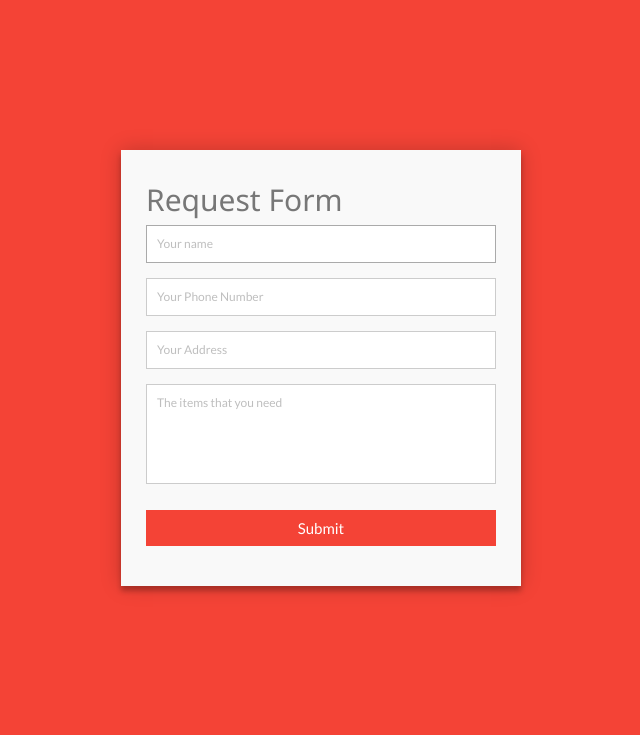
After one commit to bgreydinger/sdfsfd, a Flask app: page /request/ in a window 1280 px wide. The commit adds this page. Shown: the top 735 px of the page, without its empty margins (319-959 px from the left). Run offline with Flask 2, Linux system fonts and the light colour scheme.

Commit message:
added delivery and request form pages

```diff
--- a/coronahelp/basicpage.py
+++ b/coronahelp/basicpage.py
@@ -6,9 +6,13 @@ app = Flask(__name__)
 def home():
     return render_template('home.html')
 
-@app.route('/about/')
-def about():
-    return "make sure to not get coronavirus that would be bad"
+@app.route('/request/')
+def request():
+    return render_template('request.html')
+
+@app.route('/deliver/')
+def deliver():
+    return render_template('deliver.html')
 
 if __name__ == '__main__':
     app.run(debug=True)
--- /dev/null
+++ b/coronahelp/static/request.css
@@ -0,0 +1,145 @@
+@import url(https://fonts.googleapis.com/css?family=Lato:400,300,600,400italic);
+@import url(https://www.w3schools.com/w3css/4/w3.css);
+* {
+  margin: 0;
+  padding: 0;
+  box-sizing: border-box;
+  -webkit-box-sizing: border-box;
+  -moz-box-sizing: border-box;
+  -webkit-font-smoothing: antialiased;
+  -moz-font-smoothing: antialiased;
+  -o-font-smoothing: antialiased;
+  font-smoothing: antialiased;
+  text-rendering: optimizeLegibility;
+}
+
+body {
+  font-family: "Lato", Helvetica, Arial, sans-serif;
+  font-weight: 100;
+  font-size: 12px;
+  line-height: 30px;
+  color: #777;
+  background: #f44336;
+}
+
+.container {
+  max-width: 400px;
+  width: 100%;
+  margin: 0 auto;
+  position: relative;
+}
+
+#contact input[type="text"],
+#contact input[type="email"],
+#contact input[type="tel"],
+#contact input[type="url"],
+#contact textarea,
+#contact button[type="submit"] {
+  font: 400 12px/16px "Lato", Helvetica, Arial, sans-serif;
+}
+
+#contact {
+  background: #F9F9F9;
+  padding: 25px;
+  margin: 150px 0;
+  box-shadow: 0 0 20px 0 rgba(0, 0, 0, 0.2), 0 5px 5px 0 rgba(0, 0, 0, 0.24);
+}
+
+#contact h3 {
+  display: block;
+  font-size: 30px;
+  font-weight: 300;
+  margin-bottom: 10px;
+}
+
+#contact h4 {
+  margin: 5px 0 15px;
+  display: block;
+  font-size: 13px;
+  font-weight: 400;
+}
+
+fieldset {
+  border: medium none !important;
+  margin: 0 0 10px;
+  min-width: 100%;
+  padding: 0;
+  width: 100%;
+}
+
+#contact input[type="text"],
+#contact input[type="email"],
+#contact input[type="tel"],
+#contact input[type="url"],
+#contact textarea {
+  width: 100%;
+  border: 1px solid #ccc;
+  background: #FFF;
+  margin: 0 0 5px;
+  padding: 10px;
+}
+
+#contact input[type="text"]:hover,
+#contact input[type="email"]:hover,
+#contact input[type="tel"]:hover,
+#contact input[type="url"]:hover,
+#contact textarea:hover {
+  -webkit-transition: border-color 0.3s ease-in-out;
+  -moz-transition: border-color 0.3s ease-in-out;
+  transition: border-color 0.3s ease-in-out;
+  border: 1px solid #aaa;
+}
+
+#contact textarea {
+  height: 100px;
+  max-width: 100%;
+  resize: none;
+}
+
+#contact button[type="submit"] {
+  cursor: pointer;
+  width: 100%;
+  border: none;
+  background: #f44336;
+  color: #FFF;
+  margin: 0 0 5px;
+  padding: 10px;
+  font-size: 15px;
+}
+
+#contact button[type="submit"]:hover {
+  background: #f6665c;
+  -webkit-transition: background 0.3s ease-in-out;
+  -moz-transition: background 0.3s ease-in-out;
+  transition: background-color 0.3s ease-in-out;
+}
+
+#contact button[type="submit"]:active {
+  box-shadow: inset 0 1px 3px rgba(0, 0, 0, 0.5);
+}
+
+.copyright {
+  text-align: center;
+}
+
+#contact input:focus,
+#contact textarea:focus {
+  outline: 0;
+  border: 1px solid #aaa;
+}
+
+::-webkit-input-placeholder {
+  color: #888;
+}
+
+:-moz-placeholder {
+  color: #888;
+}
+
+::-moz-placeholder {
+  color: #888;
+}
+
+:-ms-input-placeholder {
+  color: #888;
+}
--- /dev/null
+++ b/coronahelp/templates/request.html
@@ -0,0 +1,35 @@
+<!DOCTYPE html>
+<html lang="en">
+<title>Main Page</title>
+<meta charset="UTF-8">
+<meta name="viewport" content="width=device-width, initial-scale=1">
+<link rel="stylesheet" href="https://www.w3schools.com/w3css/4/w3.css">
+<link rel="stylesheet" href="https://fonts.googleapis.com/css?family=Lato">
+<link rel="stylesheet" href="https://fonts.googleapis.com/css?family=Montserrat">
+<link rel="stylesheet" href="https://cdnjs.cloudflare.com/ajax/libs/font-awesome/4.7.0/css/font-awesome.min.css">
+<link rel="stylesheet" href="../static/request.css">
+<head>
+</head>
+  <body>
+    <div class="container">
+      <form id="contact" action="" method="post">
+        <h3>Request Form</h3>
+        <fieldset>
+          <input placeholder="Your name" type="text" tabindex="1" required autofocus>
+        </fieldset>
+        <fieldset>
+          <input placeholder="Your Phone Number" type="tel" tabindex="2" required>
+        </fieldset>
+        <fieldset>
+          <input placeholder="Your Address" type="text" tabindex="3" required>
+        </fieldset>
+        <fieldset>
+          <textarea placeholder="The items that you need" tabindex="5" required></textarea>
+        </fieldset>
+        <fieldset>
+          <button name="submit" type="submit" id="contact-submit" data-submit="...Sending">Submit</button>
+        </fieldset>
+      </form>
+    </div>
+  </body>
+</html>
```
Also changed, not shown: coronahelp/static/deliver.css (added, +145 -0 lines), coronahelp/templates/deliver.html (added, +32 -0 lines), coronahelp/templates/home.html (+6 -22 lines), coronahelp/templates/reversegeo.html (added, +105 -0 lines).
